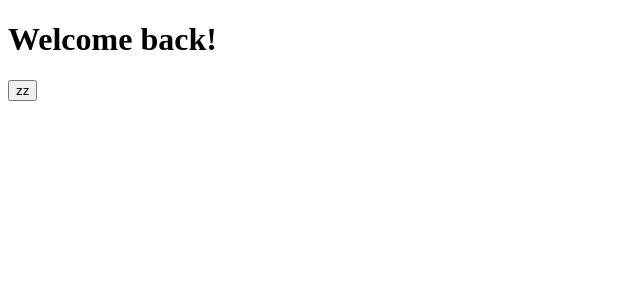
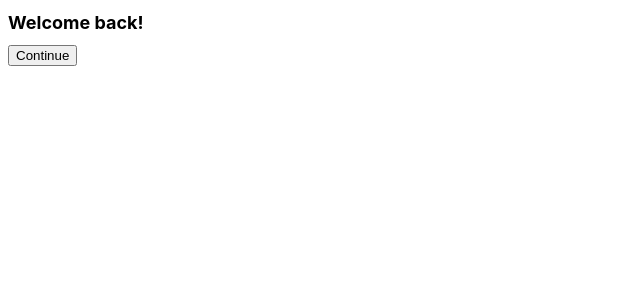
Before and after one commit to thespeace/learn-react-js-starter, a React (Create React App) app: page / in a window 1280 px wide. Shown: the top 300 px of the page, without its empty margins (0-640 px from the left). Built offline with nearby package versions, Linux system fonts and the light colour scheme.

Commit message:
230121 23:28 learn module.css!

```diff
--- /dev/null
+++ b/App.module.css
@@ -0,0 +1,4 @@
+.title{
+    font-family: -apple-system;
+    font-size: 18px;
+}
--- /dev/null
+++ b/Button.module.css
@@ -0,0 +1,17 @@
+/*
+import로 global CSS style 적용을 원하지않고 각자 태그에 직접 적용(css를 js 오브젝트 형식으로 쓰는 것)도 원하지 않는다면,
+우리는 create-react-app으로 분할, 정복할 수 있다.
+create-react-app은 이 css 코드를 javascript 오브젝트로 변환시켜준다.
+때문에 button에 대한 css파일인 이 파일을 적용할 최소의 컴포넌트인 button.js에만 import시키는 것이 가능하다! 미쳤다미쳤어..
+
+modular(모듈러)가 된 style들! 원하는 태그에 class를 주입해준다.
+이제 동일한 class 이름을 다른 파일 내에서도 사용할 수 있다.
+
+심지어 같은 class이름을 다른 태그들에게 적용시켜 주어도 아무 문제가 없다! classname을 랜덤하게 정의해주고 각자 적용시켜준다.
+이게 정말 개발자에게 미치도록 좋은게, 컴포넌트들이나 스타일들을 독립적이게 유지시켜주고 있다.
+ */
+
+.btn{
+    background-color : tomato;
+    color : white;
+}
--- a/package.json
+++ b/package.json
@@ -6,6 +6,7 @@
     "@testing-library/jest-dom": "^5.16.5",
     "@testing-library/react": "^13.4.0",
     "@testing-library/user-event": "^13.5.0",
+    "prop-types": "^15.8.1",
     "react": "^18.2.0",
     "react-dom": "^18.2.0",
     "react-scripts": "5.0.1",
--- a/src/App.js
+++ b/src/App.js
@@ -1,10 +1,11 @@
 import Button from "./Button";
+import styles from "App.module.css";
 
 function App() {
   return (
       <div>
-        <h1>Welcome back!</h1>
-          <Button />
+        <h1 className={styles.title}>Welcome back!</h1>
+          <Button text={"Continue"} />
       </div>
   );
 }
--- a/src/Button.js
+++ b/src/Button.js
@@ -1,4 +1,24 @@
+import PropTypes from "prop-types";
+import styles from "Button.module.css";
+
 function Button({text}) {
-    return <button>{text}zz</button>;
+    return <button ClassName={styles.btn}>{text}</button>;
+    /*html class에는 무작위적인 랜덤 class를 받아볼 수 있다.*/
 }
 export default Button; /*App.js에서 Button을 가져올 수 있게 하도록!*/
+
+Button.propTypes = {
+    text : PropTypes.string.isRequired,
+}
+
+/*
+    npm이란?
+        Node : Node Js / Packaged : 모듈이라고도 불리는데 패키지나 모듈은 프로그램보다는 조금 작은 단위의 기능들을 의미
+        Manager : 관리자
+    Node js로 만들어진 package(module)을 관리해주는 툴! 즉, Node js로 만들어진 모듈을 웹에서 받아서 설치하고 관리해주는 프로그램!
+    Java와 비교하자면 메이븐과 비슷한 역할! 그리고 거기서 그치는 것이 아니라 이 모듈들을 활용했다면 이후에 그 모듈을 만든
+    개발자가 업데이트를 한다면 알아서 체크해준다.
+
+    PropTypes checking Setup! npm 활용!
+    PropTypes install ( npm i prop-types ) > PropTypes import > 끝! 마음껏 사용하기
+*/
```
Also changed, not shown: 1 other file (tests, documents, lock files or other folders).
